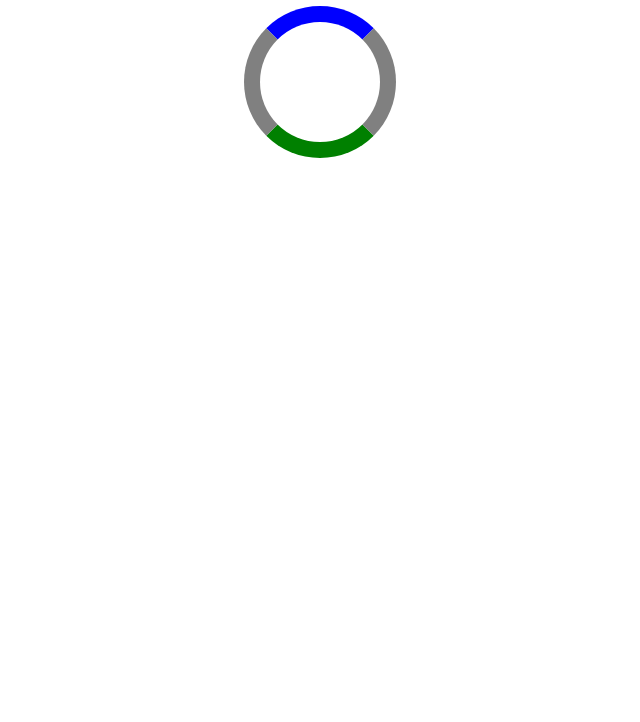
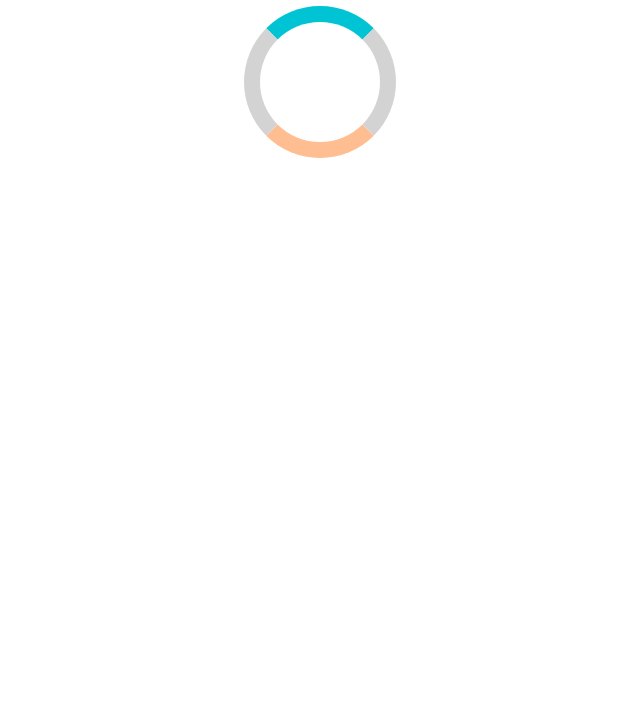
Before and after one commit to amatirin92/load-the-page, a plain HTML site: page index.html in a window 1280 px wide. Shown: the part 78-800 px from the top of the page, without its empty margins (320-960 px from the left). Drawn offline with Linux system fonts and the light colour scheme.

Commit message:
changed color for button

```diff
--- a/style.css
+++ b/style.css
@@ -4,11 +4,11 @@
 
 .loader {
     margin: auto;
-    border: 16px solid grey;
+    border: 16px solid #D3D3D3;
     width: 120px;
     height: 120px;
-    border-top-color: blue;
-    border-bottom-color: green;
+    border-top-color: #00C4D3;
+    border-bottom-color: #FFBE91;
     border-radius: 50%;
     animation: rotatethecircle 1s infinite linear;
 }
```
Also changed, not shown: 1 other file.
